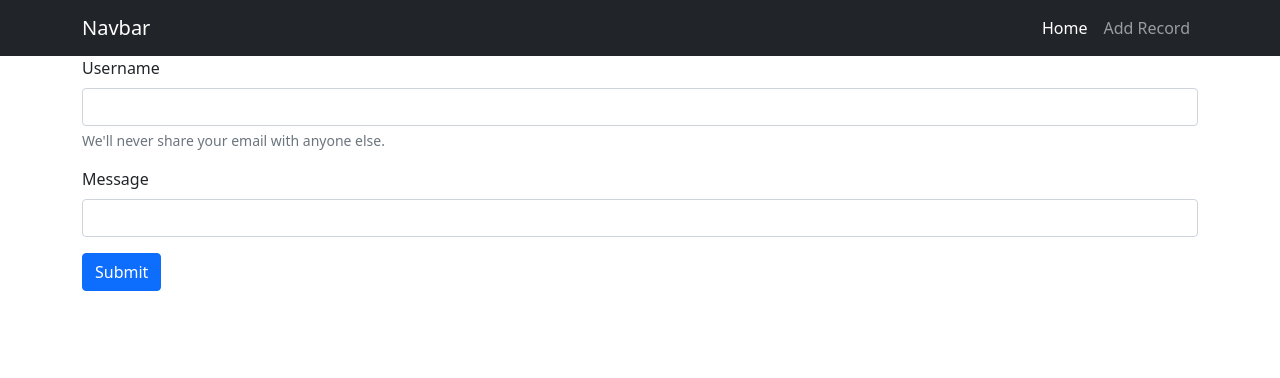
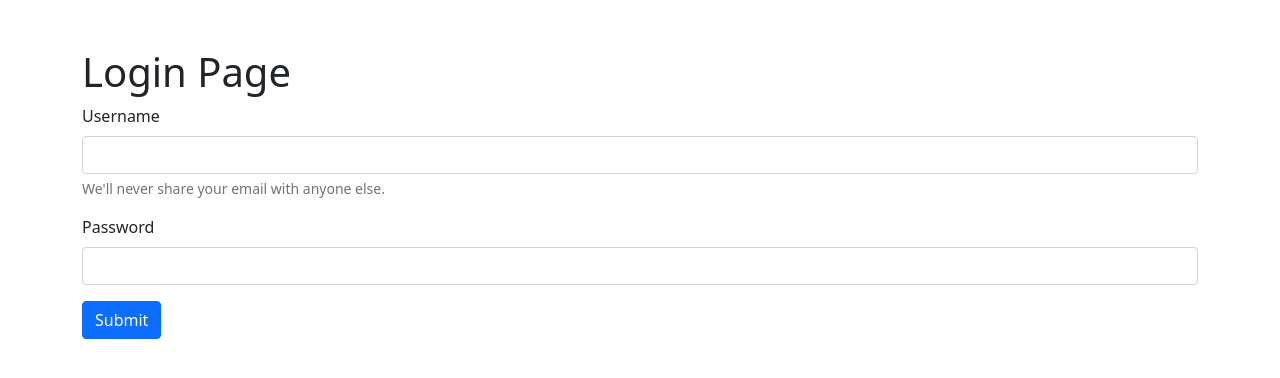
Before and after one commit to Deepanshu291/Flaskapp, a Flask app: template templates/login.html in a window 1280 px wide. Shown: the top 378 px of the page. Run offline with Flask 2, Linux system fonts and the light colour scheme; the template is opened without the code that fills it, so the values that code supplies are empty.

Commit message:
Do some Changes

```diff
--- a/app.py
+++ b/app.py
@@ -28,10 +28,25 @@ class User(db.Model):
     def __repr__(self):
         return '<User {}>'.format(self.name)
 
+
+
+
 @app.route('/admin', methods=['GET', 'POST'])
 def home():
    users = User.query.all()
    return render_template('index.html', users=users)
+
+@app.route('/', methods=['GET', 'POST'])
+def admin():
+   if request.method=='POST':
+       name = request.form['name'],
+       password= request.form['password']
+       print(name,password)
+       if name == 'Deepanshu' or password=='Deepu@291':
+            return redirect("/admin")
+       else:
+            render_template('login.html')
+   return   render_template('login.html')
 
 @app.route('/add',methods=['GET','POST'])
 def Add():
@@ -48,8 +63,8 @@ def Add():
 def update(sno):
 
     if request.method=='POST':
-        name = request.form['title'],
-        message= request.form['msg']
+        name = request.form['name'],
+        message= request.form['message']
         users = User.query.filter_by(sno=sno).first()
         users.name= name
         users.message= message
--- a/templates/login.html
+++ b/templates/login.html
@@ -1,8 +1,19 @@
-{% extends 'base.html' %}
-{% block body %}
+<!doctype html>
+<html lang="en">
+  <head>
+    <!-- Required meta tags -->
+    <meta charset="utf-8">
+    <meta name="viewport" content="width=device-width, initial-scale=1">
 
-
-  <div class="container">
+    <!-- Bootstrap CSS -->
+    <link href="https://cdn.jsdelivr.net/npm/bootstrap@5.0.1/dist/css/bootstrap.min.css" rel="stylesheet" integrity="sha384-+0n0xVW2eSR5OomGNYDnhzAbDsOXxcvSN1TPprVMTNDbiYZCxYbOOl7+AMvyTG2x" crossorigin="anonymous">
+    <script src="{{ url_for('static', filename='js/test.js') }}"></script>
+    <link rel="stylesheet" href="{{ url_for('static', filename='css/style.css') }}">
+    <title>Deepanshu Sharma</title>
+  </head>
+  <body>
+  <div class="container  my-5 pd-3">
+    <h1>Login Page</h1>
     <form action="/" method="POST">
         <div class="mb-3">
           <label for="exampleInputEmail1" class="form-label">Username</label>
@@ -10,8 +21,8 @@
           <div id="emailHelp" class="form-text">We'll never share your email with anyone else.</div>
         </div>
         <div class="mb-3">
-          <label for="exampleInputPassword1" class="form-label">Message</label>
-          <input type="text" name="message" class="form-control" id="exampleInputPassword1">
+          <label for="exampleInputPassword1" class="form-label">Password</label>
+          <input type="password" name="password" class="form-control" id="exampleInputPassword1">
         </div>
         <button type="submit" class="btn btn-primary">Submit</button>
       </form>
@@ -20,4 +31,5 @@
     <script src="https://cdn.jsdelivr.net/npm/bootstrap@5.0.1/dist/js/bootstrap.bundle.min.js" integrity="sha384-gtEjrD/SeCtmISkJkNUaaKMoLD0//ElJ19smozuHV6z3Iehds+3Ulb9Bn9Plx0x4" crossorigin="anonymous"></script>
 
 
-{% endblock body %}
+</body>
+</html>
--- a/templates/update.html
+++ b/templates/update.html
@@ -7,12 +7,12 @@
     <form action="/update/{{users.sno}}" method="POST">
         <div class="mb-3">
           <label for="exampleInputEmail1" class="form-label">Username</label>
-          <input type="text" name="title" value="{{users.name}}" class="form-control" id="name" aria-describedby="emailHelp">
+          <input type="text" name="name" value="{{users.name}}" class="form-control" id="name" aria-describedby="emailHelp">
           <div id="emailHelp" class="form-text">We'll never share your email with anyone else.</div>
         </div>
         <div class="mb-3">
           <label for="exampleInputPassword1" class="form-label">Message</label>
-          <input type="text"   name="msg" value="{{users.message}}" class="form-control pd-5" id="message">
+          <input type="text"   name="message" value="{{users.message}}" class="form-control pd-5" id="message">
         </div>
         <button type="submit" class="btn btn-primary">Submit</button>
       </form>
```
Also changed, not shown: test.db, 1 other file.
